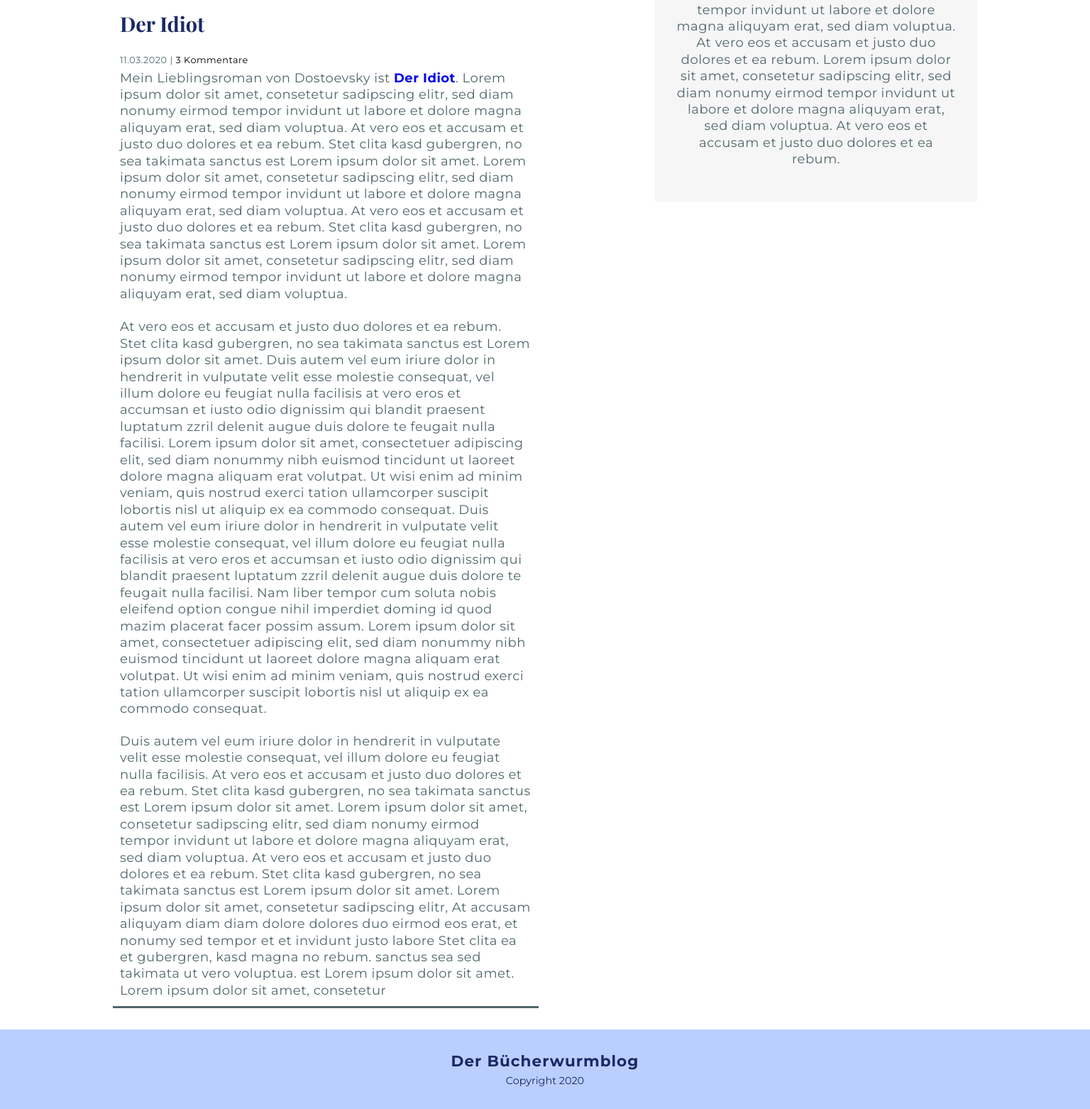
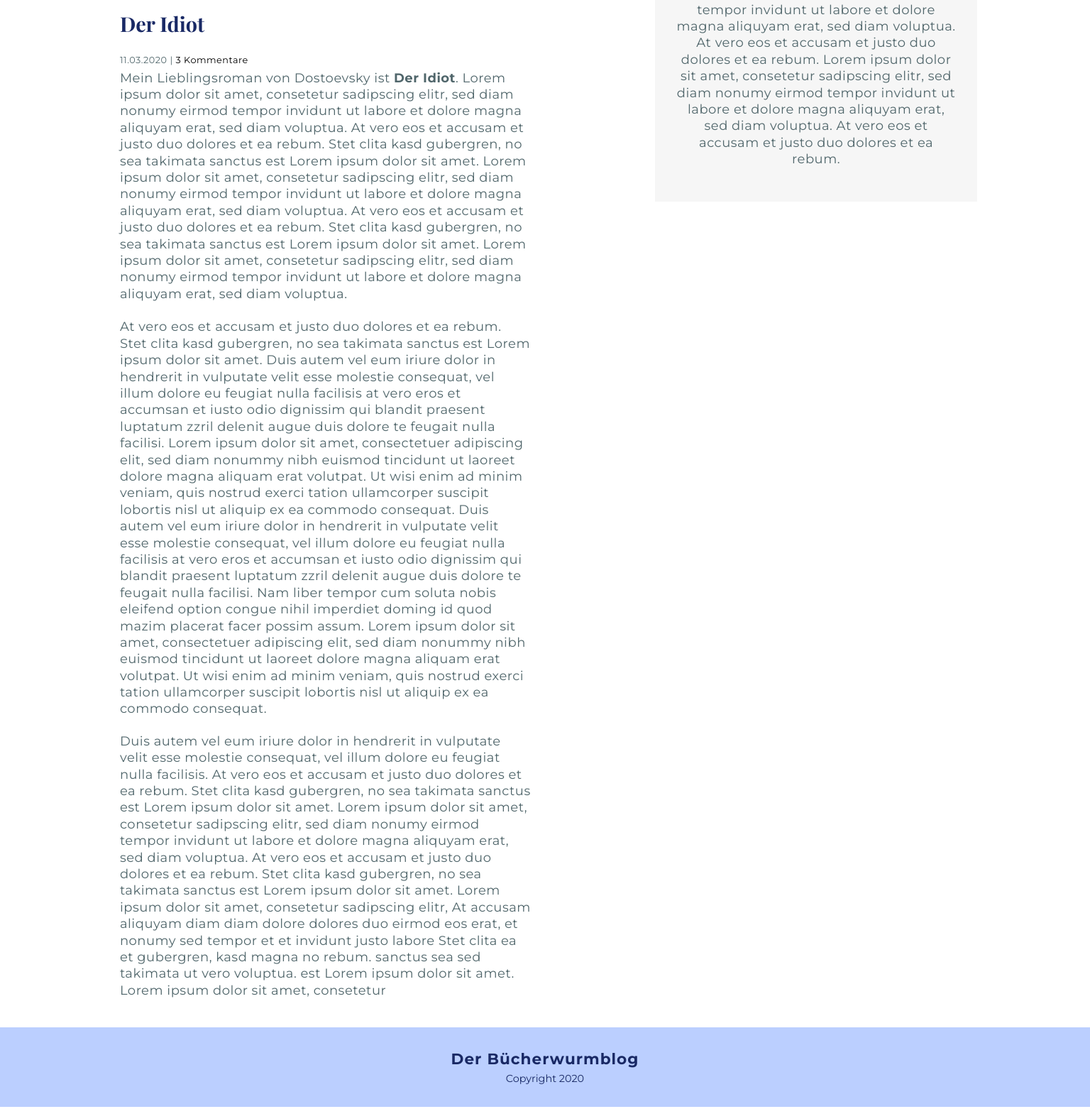
Before and after one commit to MareikeW/ein-buchblog, a PHP site: page /Der_Idiot.html in a window 1536 px wide. Shown: the part 556-2118 px from the top of the page at 71% size. Run offline with PHP 8.4, Linux system fonts and the light colour scheme.

Commit message:
Border und Links verändert

```diff
--- a/stylesheet.css
+++ b/stylesheet.css
@@ -34,6 +34,7 @@ h2 {
 
 a {
     text-decoration: none;
+    color: inherit;
 }
 
 p {
@@ -211,6 +212,11 @@ footer {
     color: white;
 }
 
+.to-external-website:hover,
+.to-external-website:focus {
+    border-bottom: solid 2px;
+}
+
 /*=====================
       Widgets
 =====================*/
@@ -349,6 +355,10 @@ footer {
         border: 1.5px solid #50666b;
     }
 
+    .article:last-child {
+        border-bottom: none;
+    }
+
     .widget-container {
         background: rgba(245,245,245,.9);
         padding: 0 1.5em 1.5em 1.5em;
```
